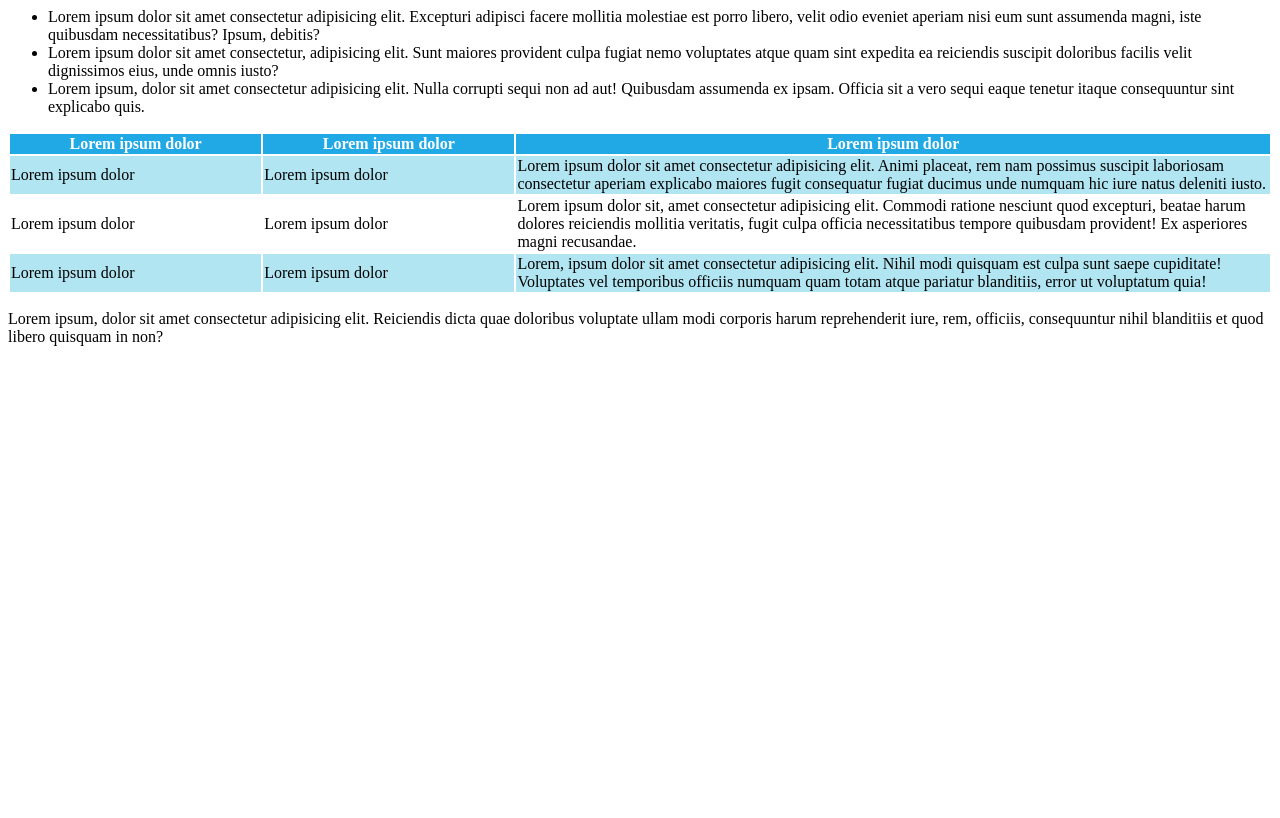
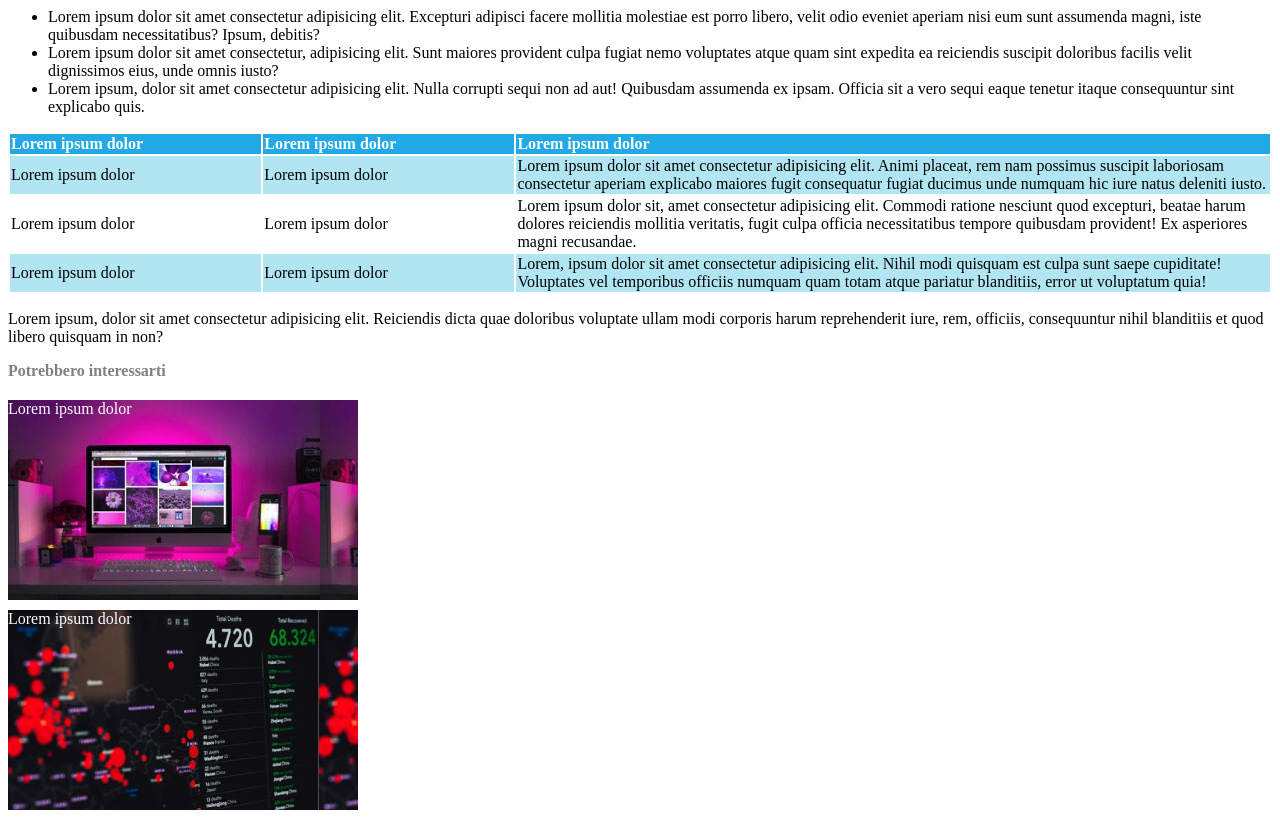
Before and after one commit to matnat99/html-css-booleaner, a plain HTML site: page index.html in a window 1280 px wide. Shown: the part 820-1638 px from the top of the page. Before the commit the page ends 1182 px from the top, so only its background shows below. Drawn offline with Linux system fonts and the light colour scheme.

Commit message:
feat: add section interests

```diff
--- a/index.html
+++ b/index.html
@@ -63,6 +63,11 @@
                 </table>
                 <p>Lorem ipsum, dolor sit amet consectetur adipisicing elit. Reiciendis dicta quae doloribus voluptate ullam modi corporis harum reprehenderit iure, rem, officiis, consequuntur nihil blanditiis et quod libero quisquam in non?</p>
             </section>
+            <section>
+                <strong class="gray">Potrebbero interessarti</strong>
+                <div id="monitor">Lorem ipsum dolor</div>
+                <div id="graph">Lorem ipsum dolor</div>
+            </section>
         </article>
     </main>
 </body>
--- a/style.css
+++ b/style.css
@@ -22,11 +22,13 @@ h1{
 
 a{
     text-decoration: none;
+    color: #20A9E5;
 }
 
 thead{
     background-color: #20A9E5;
     color: white;
+    text-align: left;
 }
 
 .azure{
@@ -36,3 +38,19 @@ thead{
 #size{
     width: 60%;
 }
+
+#monitor{
+    background-image: url(img/monitor.jpg);
+    width: 350px;
+    height: 200px;
+    color: white;
+    margin-top: 20px;
+}
+
+#graph{
+    background-image: url(img/graph.jpg);
+    width: 350px;
+    height: 200px;
+    color: white;
+    margin-top: 10px;
+}
```
Also changed, not shown: img/graph.jpg (added), img/monitor.jpg (added).
